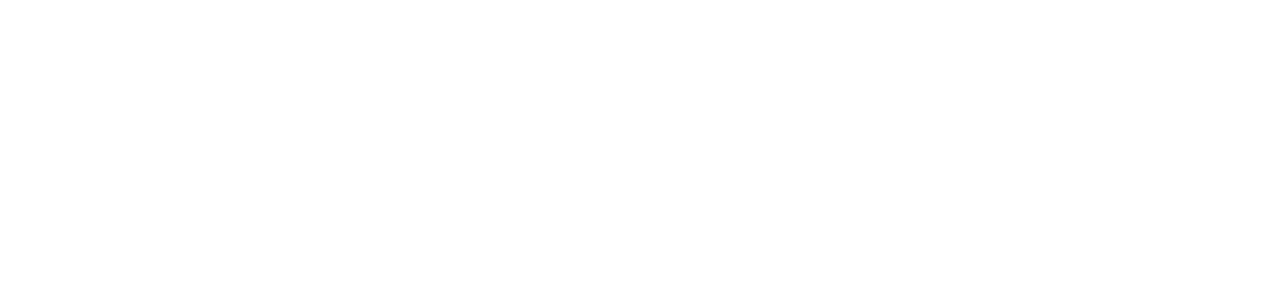
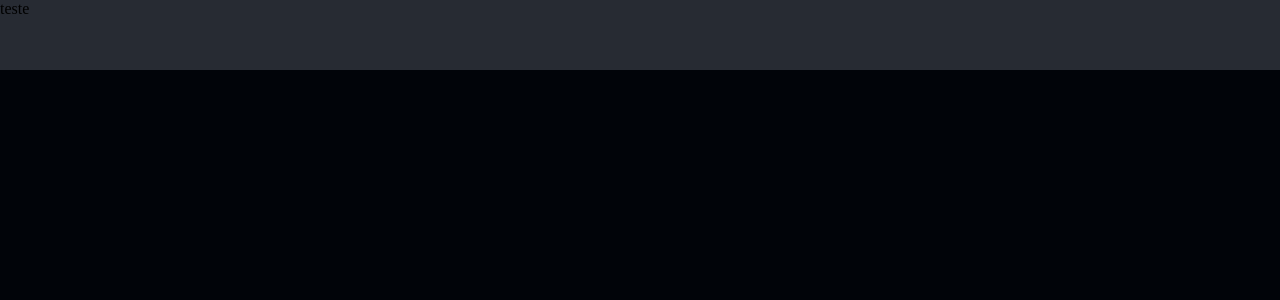
Before and after one commit to VitorRiboli/challengeDsFilter, a React (Vite) app: page / in a window 1280 px wide. Shown: the top 300 px of the page. Built offline with nearby package versions, Linux system fonts and the light colour scheme.

Commit message:
Reset css

```diff
--- a/src/components/Header/index.tsx
+++ b/src/components/Header/index.tsx
@@ -4,7 +4,7 @@ export default function Header() {
 
   return (
     <header>
-
+      teste
     </header>
   )
 }
--- a/src/components/Header/styles.css
+++ b/src/components/Header/styles.css
@@ -1,5 +1,5 @@
 header {
   width: 100%;
   height: 70px;
-
+  background-color: var(--color-bg-primary);
 }
--- a/src/index.css
+++ b/src/index.css
@@ -13,5 +13,14 @@
   --color-bg-btn: #272b33;
   --color-bg-btn-hover: #525964;
   --color-btn-border: ##7a828e;
+}
 
+* {
+  margin: 0;
+  padding: 0;
+  box-sizing: border-box;
 }
+
+html, body {
+  background-color: var(--color-bg);
+}
--- a/src/main.tsx
+++ b/src/main.tsx
@@ -1,6 +1,7 @@
 import React from "react";
 import ReactDOM from "react-dom/client";
 import App from "./App";
+import './index.css'
 
 ReactDOM.createRoot(document.getElementById("root") as HTMLElement).render(
   <App />
```
